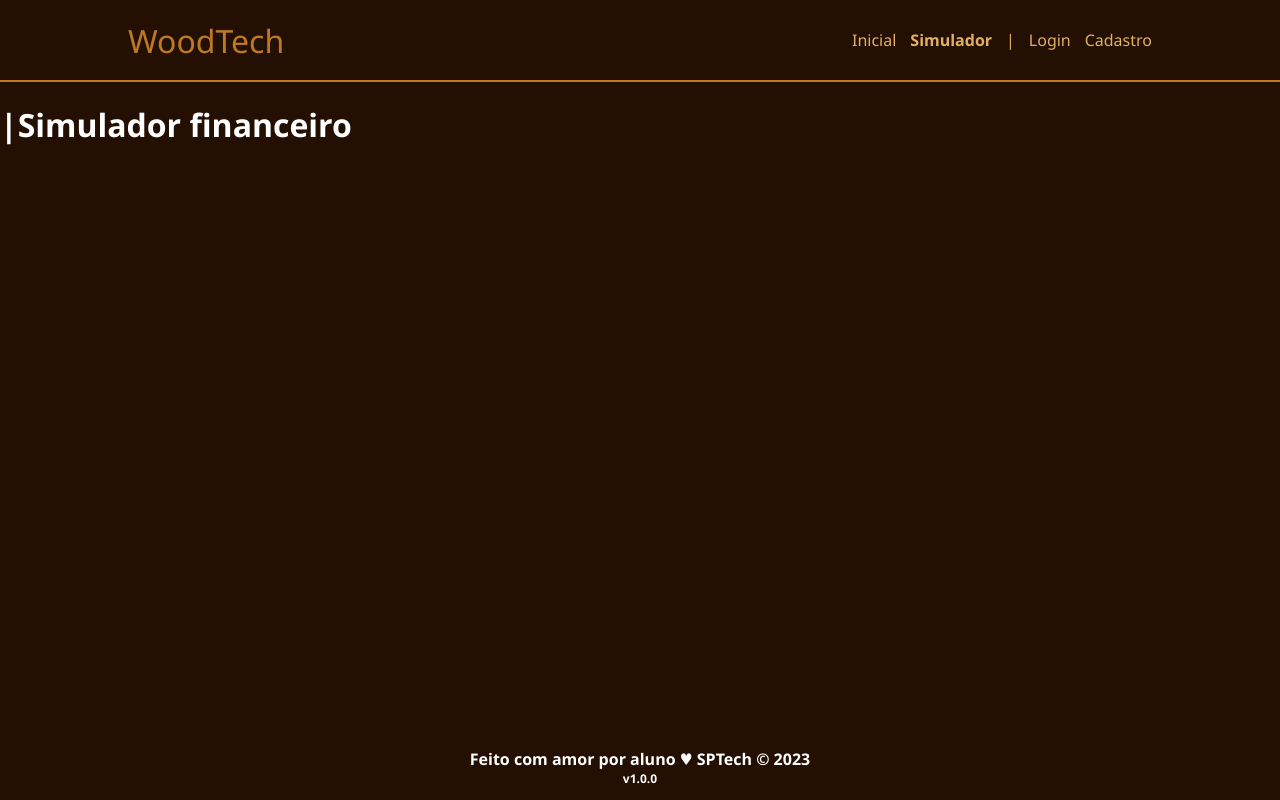
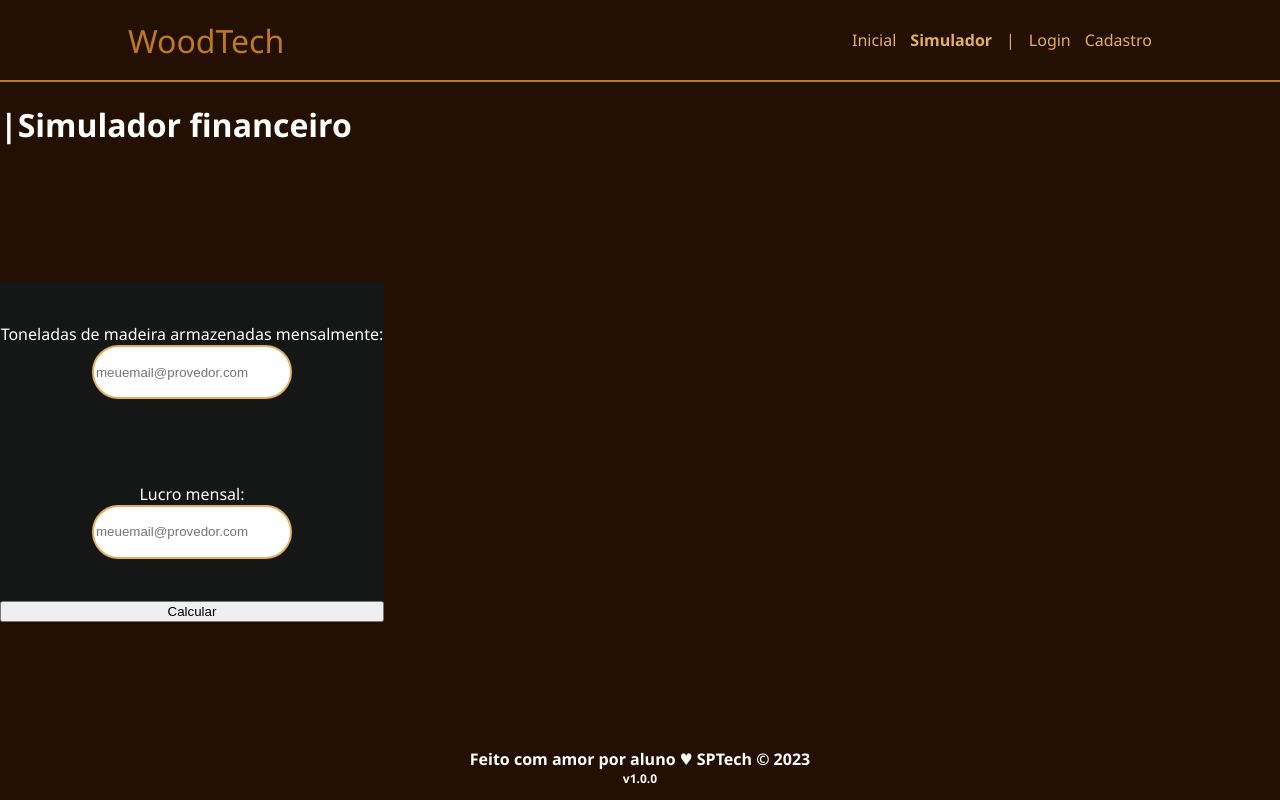
Before and after one commit to amandaribeiro1/WoodTech, a website: page site/public/simulador.html in a window 1280 px wide. Drawn offline with Linux system fonts and the light colour scheme.

Commit message:
alterações no estilo

```diff
--- a/site/public/css/estilo.css
+++ b/site/public/css/estilo.css
@@ -159,3 +159,35 @@ body {
   width: 100%;
   height: var(--tamanho-simulador);
 }
+
+.calculadora {
+  width: 100%;
+  height: 90%;
+  display: flex;
+  align-items: center;
+}
+
+.valores {
+  width: 30%;
+  height: 60%;
+  background-color: #151616;
+  display: flex;
+  flex-direction: column;
+  justify-content: space-evenly;
+}
+
+.field {
+  width: 100%;
+  height: 50%;
+  display: flex;
+  flex-direction: column;
+  justify-content: center;
+  align-items: center;
+}
+.field input{
+  align-self: center;
+  width: 50%;
+  height: 30%;
+  border: solid 2px #e3b062;
+  border-radius: 2em;
+}
--- a/site/public/simulador.html
+++ b/site/public/simulador.html
@@ -46,7 +46,17 @@
         <div class="container">
             <h1>|Simulador financeiro</h1>
             <div class="calculadora">
-
+                <div class="valores">
+                    <div class="field">
+                        <span>Toneladas de madeira armazenadas mensalmente:</span>
+                        <input id="email_input" type="text" placeholder="meuemail@provedor.com">
+                    </div>
+                    <div class="field">
+                        <span>Lucro mensal:</span>
+                        <input id="email_input" type="text" placeholder="meuemail@provedor.com">
+                    </div>
+                    <button>Calcular</button>
+                </div>
             </div>
         </div>
     </div>
```
